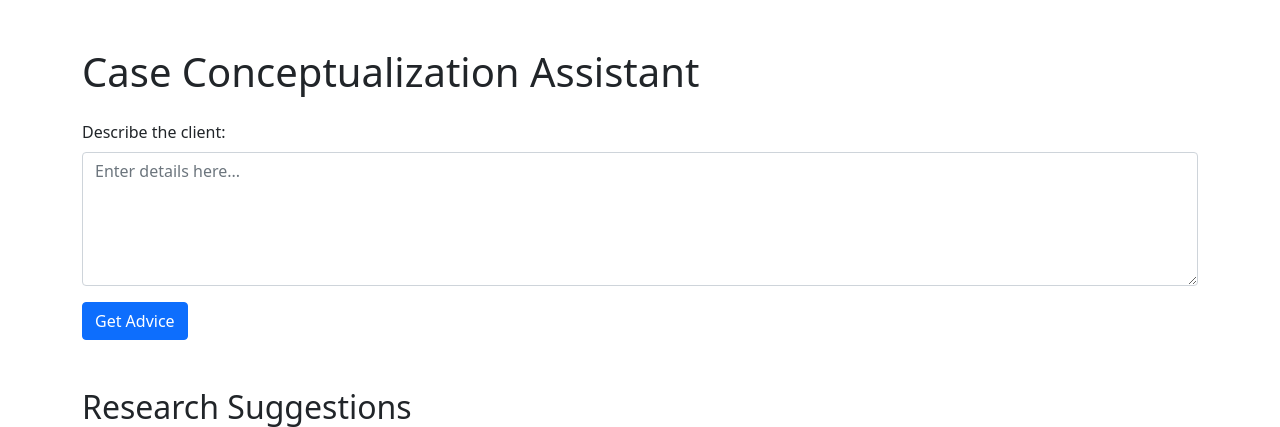
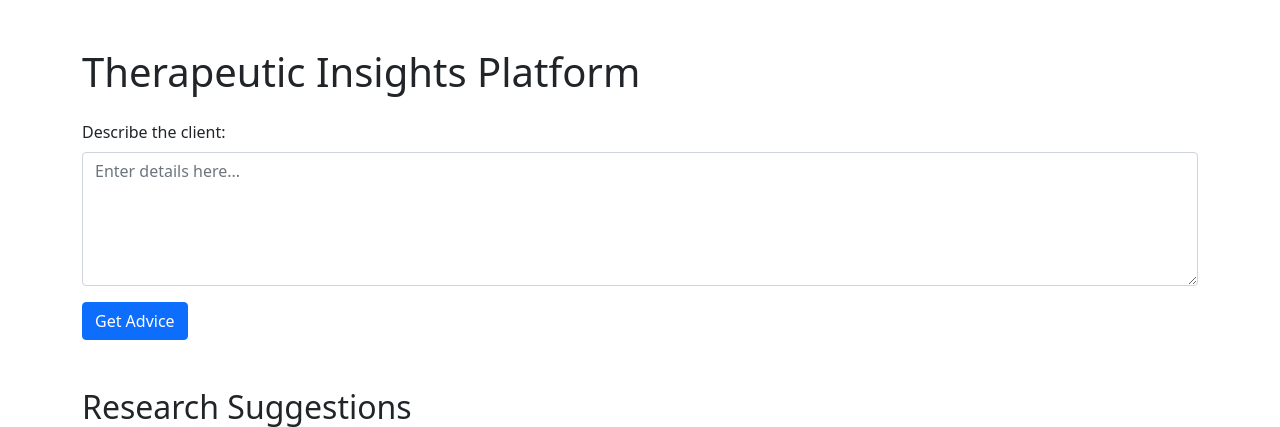
Before and after one commit to slimtomatillo/therapeutic-insights-platform, a Flask app: page / in a window 1280 px wide. Shown: the top 427 px of the page. Run offline with Flask 3, Linux system fonts and the light colour scheme; some libraries are stand-ins or nearby versions.

Commit message:
Change title

```diff
--- a/templates/index.html
+++ b/templates/index.html
@@ -3,14 +3,14 @@
 <head>
     <meta charset="UTF-8">
     <meta name="viewport" content="width=device-width, initial-scale=1.0">
-    <title>Case Conceptualization Assistant</title>
+    <title>Therapeutic Insights Platform</title>
     <link href="https://cdn.jsdelivr.net/npm/bootstrap@5.1.3/dist/css/bootstrap.min.css" rel="stylesheet">
     <script src="https://cdn.jsdelivr.net/npm/marked/marked.min.js"></script>
     <link rel="stylesheet" href="https://cdn.jsdelivr.net/npm/bootstrap-icons@1.11.3/font/bootstrap-icons.css">
 </head>
 <body>
     <div class="container mt-5">
-        <h1 class="mb-4">Case Conceptualization Assistant</h1>
+        <h1 class="mb-4">Therapeutic Insights Platform</h1>
 
         <!-- Input Form -->
         <form id="concept-form">
```
